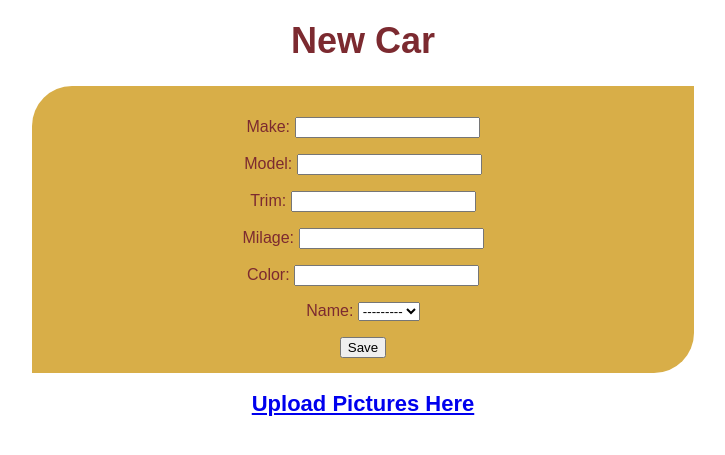
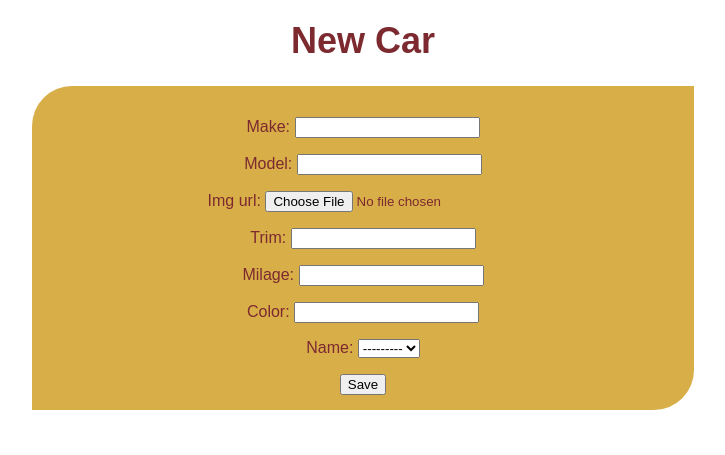
Before and after one commit to mh44698/Auto-swap, a Django app: page /car/new in a window 1280 px wide. Shown: the part 188-643 px from the top of the page, without its empty margins (277-1002 px from the left). Run offline with Django 3.2, Linux system fonts and the light colour scheme; data that the repository does not hold is empty; some web fonts are replaced.

Commit message:
fixed image upload via edit/create

```diff
--- a/auto/forms.py
+++ b/auto/forms.py
@@ -5,7 +5,7 @@ class CarForm(forms.ModelForm):
 
     class Meta:
         model = Car
-        fields = ('make','model', 'trim', 'milage', 'color','name')
+        fields = ('make','model', 'img_url','trim', 'milage', 'color','name')
 
 class SellerForm(forms.ModelForm):
 
@@ -13,5 +13,5 @@ class SellerForm(forms.ModelForm):
         model = Seller
         fields = ('name', 'phone', 'address','web_site', 'logo')
 
-class ImageUploadForm(forms.Form):
-       image = ('img_url')
+# class ImageUploadForm(forms.Form):
+#        image = ('img_url')
--- a/auto/models.py
+++ b/auto/models.py
@@ -14,7 +14,7 @@ class Car(models.Model):
   make = models.CharField(default='', max_length=200)
   model = models.CharField(default = '', max_length= 500)
   trim = models.CharField(default = '', max_length= 500)
-  img_url = models.ImageField(upload_to = 'pic_folder/', default = 'pic_folder/None/no-img.jpg',max_length= 500)
+  img_url = models.ImageField(upload_to = 'pic_folder/', default = 'pic_folder/None/no-img.jpg',max_length= 500, unique=True)
   milage = models.CharField(default = '', max_length= 500)
   color = models.CharField(default = '', max_length= 500)
   name = models.ForeignKey(Seller, on_delete = models.CASCADE, related_name = 'car')
--- a/auto/templates/car_form.html
+++ b/auto/templates/car_form.html
@@ -7,5 +7,5 @@
     {{ form.as_p }}
     <button type="submit">Save</button>
 </form>
-<h2><a href="/upload">Upload Pictures Here</a></h2>
-{% endblock %}
+<!-- <h2><a href="/upload">Upload Pictures Here</a></h2>
+{% endblock %} -->
--- a/auto/urls.py
+++ b/auto/urls.py
@@ -15,5 +15,5 @@ urlpatterns = [
     path('car/new', views.car_create, name = 'car_create'),
     path('car/<int:id>/edit', views.car_update, name = 'car_edit'),
     path('car/<int:id>/delete', views.car_delete, name = 'car_delete'),
-    path('upload/', views.upload_pic, name = 'upload_pic'),
+    # path('upload/', views.upload_pic, name = 'upload_pic'),
 ] + static(settings.MEDIA_URL, document_root=settings.MEDIA_ROOT)
--- a/auto/views.py
+++ b/auto/views.py
@@ -1,6 +1,6 @@
 from django.shortcuts import render, redirect
 from .models import Car, Seller
-from .forms import CarForm, SellerForm, ImageUploadForm
+from .forms import CarForm, SellerForm
 from django.http import HttpResponseForbidden
 
 def seller_list(request):
@@ -47,7 +47,7 @@ def car_detail(request, id):
 
 def car_create(request):
     if request.method == 'POST':
-        form = CarForm(request.POST)
+        form = CarForm(request.POST, request.FILES)
         if form.is_valid:
             car = form.save()
             return redirect('car_detail', id = car.id)
@@ -58,7 +58,7 @@ def car_create(request):
 def car_update(request, id):
     car = Car.objects.get(id = id)
     if request.method == 'POST':
-        form = CarForm(request.POST, instance = car)
+        form = CarForm(request.POST, request.FILES, instance = car)
         if form.is_valid:
             car = form.save()
             return redirect('car_detail', id = car.id)
@@ -72,13 +72,11 @@ def car_delete(request, id):
     return redirect('car_list')
 
 
-def upload_pic(request):
-    if request.method == 'POST':
-        form = ImageUploadForm(request.POST, request.FILES)
-        if form.is_valid:
-            # car = Car.objects.get(id=id)
-            car.img_url = form.cleaned_data['image']
-            car=form.save()
-            # return redirect('car_detail', id = car.id)
-            return HttpResponse('image upload success')
-    return HttpResponseForbidden('allowed only via POST')
+# def upload_pic(request):
+#     if request.method == 'POST':
+#         form = ImageUploadForm(request.POST, request.FILES)
+#         if form.is_valid:
+#             car.img_url = form.cleaned_data['image']
+#             car=form.save()
+#             return HttpResponse('image upload success')
+#     return HttpResponseForbidden('allowed only via POST')
```
Also changed, not shown: Readme_Vy_updates.md, static/media/pic_folder/download_1_ea1NmUk.jpeg (added), static/media/pic_folder/download_3LhDz0g.jpeg (added), static/media/pic_folder/download_wzwwQaK.jpeg (added).
